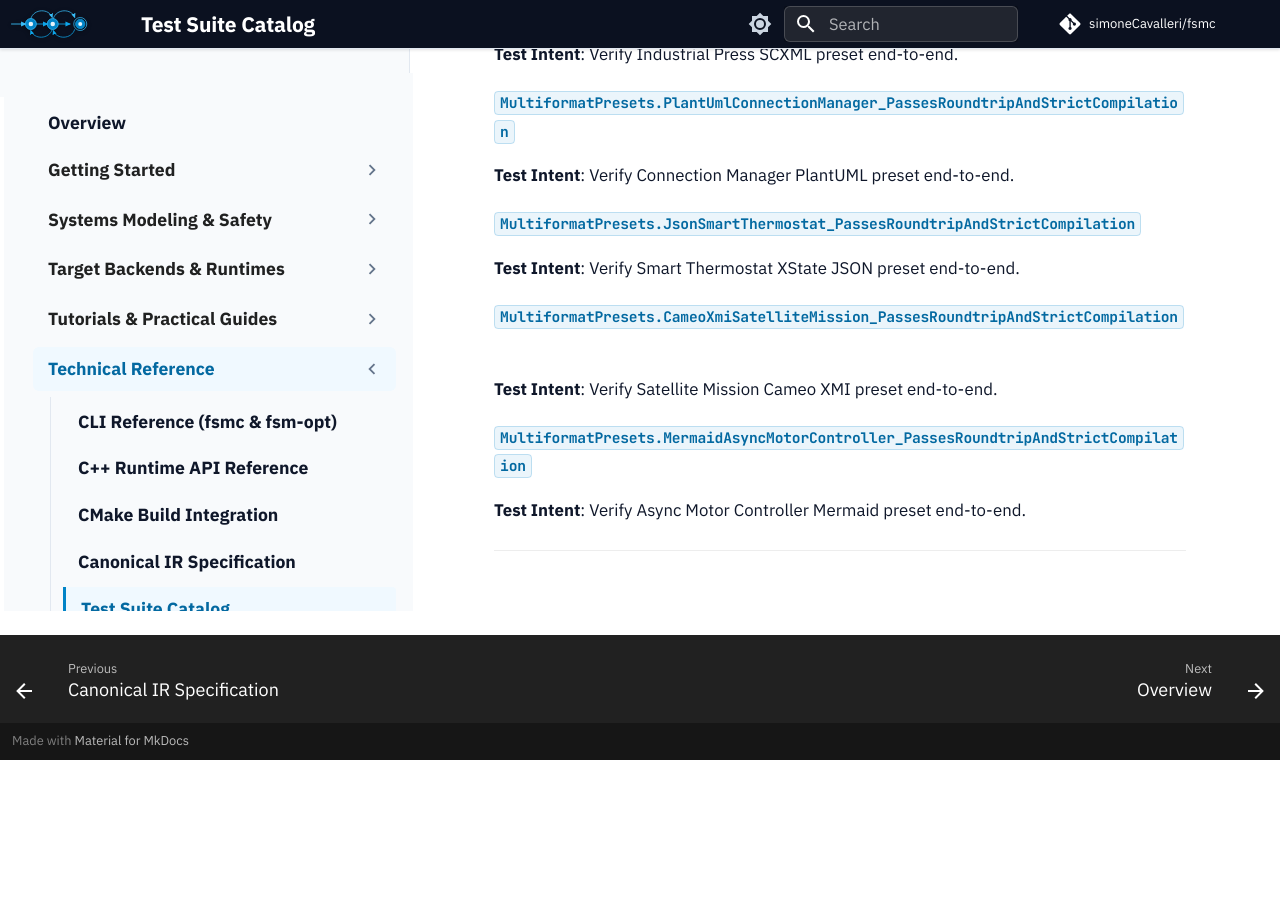
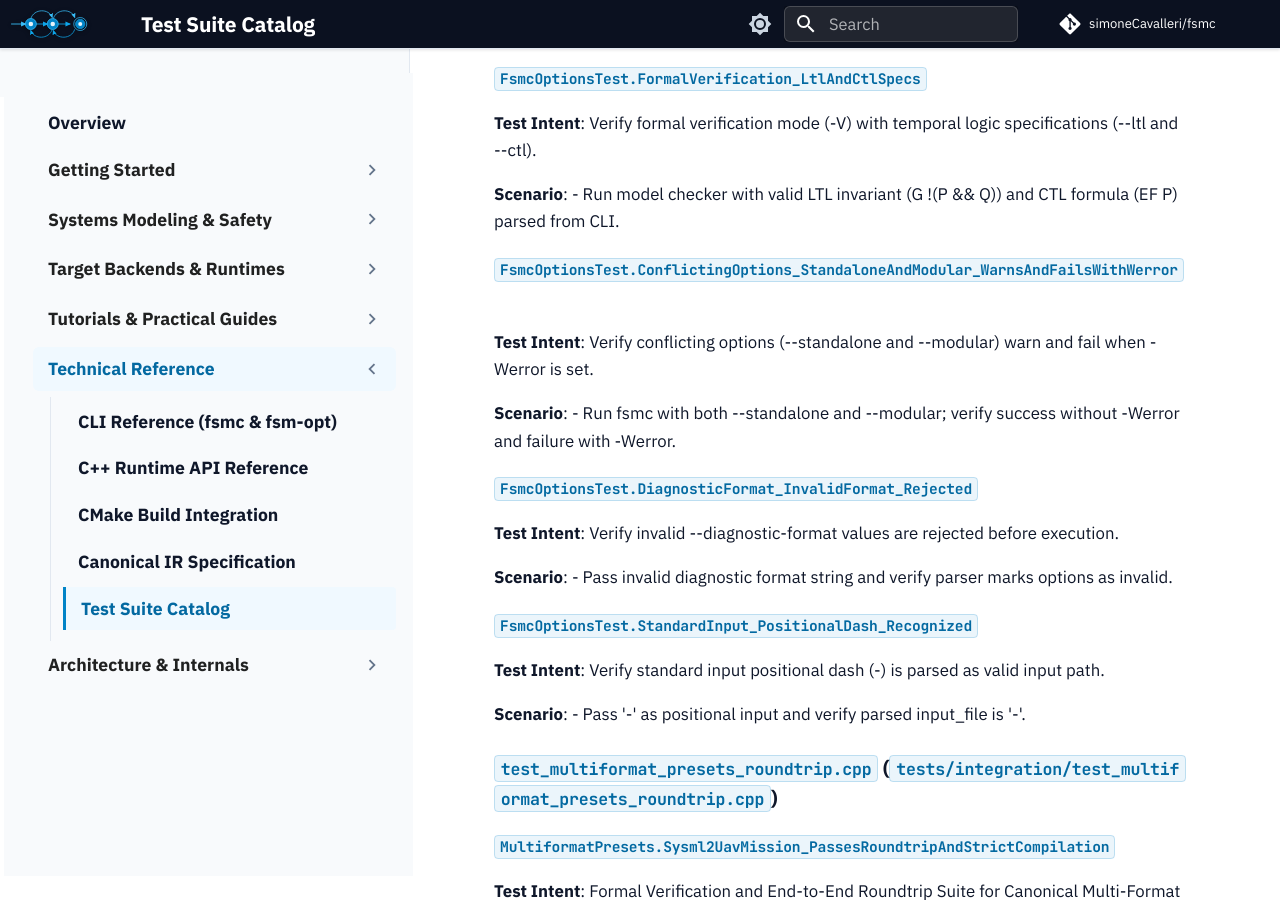
Before and after one commit to simoneCavalleri/fsmc, an MkDocs documentation site: the page built from docs/reference/test_suite_catalog.md, in a window 1280 px wide and 900 px high, scrolled down 63322 px. Built offline with MkDocs 1.6.1 and Material for MkDocs 9.7.7, drawn with Linux system fonts in a browser that asks for light colours; comment, search, counter and statistics services are not loaded; before the commit the page ends 64082 px from its top, so only the background shows below that; some of the changed text lies outside the part shown.

Commit message:
fix(cli): support stdin/stdout streams, validate diagnostic formats, and detect conflicting options

```diff
--- a/docs/reference/test_suite_catalog.md
+++ b/docs/reference/test_suite_catalog.md
@@ -1681,6 +1681,24 @@
 **Scenario**:
   - Pass model through external Unix utility (cat) via --pipe-through and verify transformed model emission.
 
+#### `FsmOptOptionsTest.UnknownPassName_WarnsAndFailsWithWerror`
+**Test Intent**: Verify unrecognized pass name triggers a warning and fails under -Werror.
+
+**Scenario**:
+  - Run fsm-opt with unknown pass name; succeeds without -Werror, fails with -Werror.
+
+#### `FsmOptOptionsTest.DiagnosticFormat_InvalidFormat_Rejected`
+**Test Intent**: Verify invalid --diagnostic-format values are rejected by fsm-opt.
+
+**Scenario**:
+  - Pass invalid diagnostic format string to fsm-opt and verify option validation failure.
+
+#### `FsmOptOptionsTest.StandardInput_PositionalDash_Recognized`
+**Test Intent**: Verify standard input positional dash (-) is parsed as valid input in fsm-opt.
+
+**Scenario**:
+  - Pass '-' as positional input and verify parsed input_path is '-'.
+
 ### [`test_fsmc_cli_options.cpp`](../tests/integration/test_fsmc_cli_options.cpp) (`tests/integration/test_fsmc_cli_options.cpp`)
 #### `FsmcOptionsTest.ExportRuntime_ToExistingDirectory_CreatesHeader`
 **Test Intent**: Comprehensive verification suite for all fsmc command-line options.
@@ -1769,6 +1787,24 @@
 **Scenario**:
   - Run model checker with valid LTL invariant (G !(P && Q)) and CTL formula (EF P) parsed from CLI.
 
+#### `FsmcOptionsTest.ConflictingOptions_StandaloneAndModular_WarnsAndFailsWithWerror`
+**Test Intent**: Verify conflicting options (--standalone and --modular) warn and fail when -Werror is set.
+
+**Scenario**:
+  - Run fsmc with both --standalone and --modular; verify success without -Werror and failure with -Werror.
+
+#### `FsmcOptionsTest.DiagnosticFormat_InvalidFormat_Rejected`
+**Test Intent**: Verify invalid --diagnostic-format values are rejected before execution.
+
+**Scenario**:
+  - Pass invalid diagnostic format string and verify parser marks options as invalid.
+
+#### `FsmcOptionsTest.StandardInput_PositionalDash_Recognized`
+**Test Intent**: Verify standard input positional dash (-) is parsed as valid input path.
+
+**Scenario**:
+  - Pass '-' as positional input and verify parsed input_file is '-'.
+
 ### [`test_multiformat_presets_roundtrip.cpp`](../tests/integration/test_multiformat_presets_roundtrip.cpp) (`tests/integration/test_multiformat_presets_roundtrip.cpp`)
 #### `MultiformatPresets.Sysml2UavMission_PassesRoundtripAndStrictCompilation`
 **Test Intent**: Formal Verification and End-to-End Roundtrip Suite for Canonical Multi-Format Presets.
```
Also changed, not shown: other parts of docs/reference/test_suite_catalog.md (+1 -1 lines), CHANGELOG.md (+6 -1 lines), docs/getting_started/cli_usage.md (+2 -2 lines), 7 other files.
